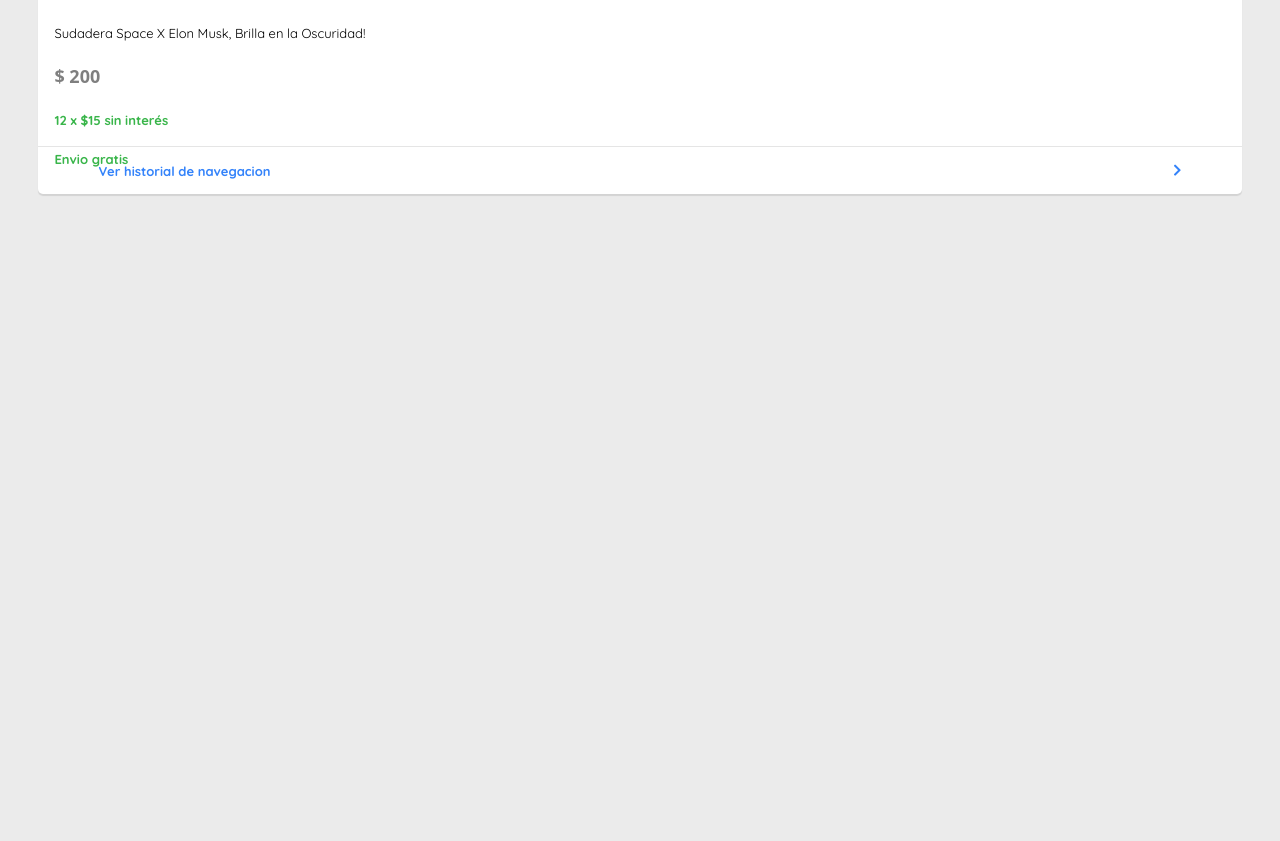
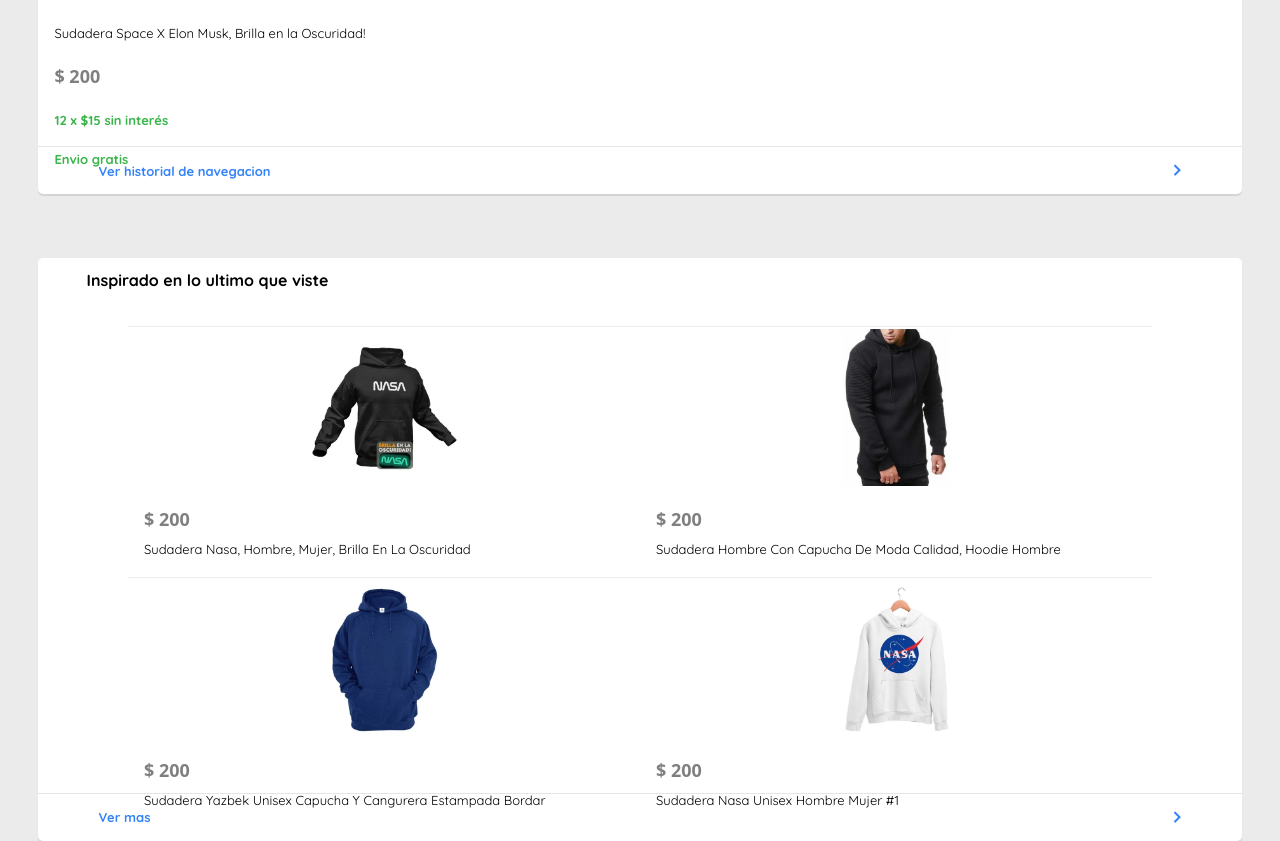
Before and after one commit to AdolfoCBasilio/mercadoLibreClon, a plain HTML site: page index.html in a window 1280 px wide. Shown: the part 774-1615 px from the top of the page. Before the commit the page ends 1000 px from the top, so only its background shows below. Drawn offline with Linux system fonts and the light colour scheme.

Commit message:
Uno,DosGrid

```diff
--- a/estilos.css
+++ b/estilos.css
@@ -331,47 +331,127 @@ font-weight: initial;
     font-size: small;
 }
 
-/*
 
+
+
+
+.primerElementoGrid {
+    /* border: 1px solid yellow; */
+    background: white;
+    margin: 0 3%;
+    border-radius: 5px;
+    margin-bottom: 5%;
+    /* height: 62vh; */
+    display: flex;
+    box-shadow: 0 2px 1px 0 rgb(0 0 0 / 10%);
+    flex-direction: column;
+}
+.primerElementoTituloGrid {
+    /* border: 2px solid green; */
+    font-size: larger;
+    font-family: Quicksand;
+    font-weight: bold;
+    font-size: medium;
+    display: flex;
+    align-items: center;
+    justify-content: flex-start;
+    margin: 12px 4%;
+}
 .primerGrid{
     display: grid;
     grid-template-columns: minmax(auto, 1024px);
     justify-content: center;
+    margin: 2%;
+
+
 }
 .contenedorPrimerGrid{
+
     display: grid;
     grid-template-columns: 1fr 1fr;
     grid-template-areas: "itemUno itemDos"
                          "itemTres itemCuatro";
+}
+.itemUnoGrid{
 
-}
-.itemUno{
     grid-area: itemUno;
     display: flex;
-    justify-content: center;
+    /* justify-content: center; */
     flex-direction: column;
 
 }
-.itemDos{
+.itemDosGrid{
+
     grid-area: itemDos;
     display: flex;
     justify-content: center;
     flex-direction: column;
 
 }
-.itemTres{
+.itemTresGrid{
+
     grid-area: itemTres;
     display: flex;
     justify-content: center;
     flex-direction: column;
 
 }
-.itemCuatro{
+.itemCuatroGrid{
+
     grid-area: itemCuatro;
     display: flex;
     justify-content: center;
     flex-direction: column;
+    justify-content: flex-start;
+
 }
+
+
+
+.publicidadUnoGrid {
+
+    border-top: 1px solid rgba(0, 0, 0, 0.074);
+    /* border: 5px solid yellow; */
+    border-radius: 10px solid red;
+    /* background: red; */
+    width: 100%;
+    height: 20vh;
+    display: flex;
+    justify-content: center;
+    overflow: hidden;
+}
+.publicidadUnoImgGrid{
+    /* border: 5px solid green; */
+    /* object-fit: contain; */
+    width: auto;
+    height: 100%;
+    object-position: 0px 2px;
+}
+.primerElementoReferenciasGrid {
+
+    /* background: blue; */
+    display: flex;
+    flex-direction: column;
+    padding: 16px;
+}
+.referenciaSpanGrid{
+
+color: black;
+font-family: Quicksand;
+margin: 1% 0%;
+font-size: small;
+font-weight: initial;
+}
+.referenciaH2Grid {
+
+    color: rgba(0, 0, 0, 0.5);
+    font-family: system-ui;
+    margin: 1% 0%;
+    font-size: large;
+    font-weight: bold;
+}
+/* }
+
 .referenciaSpanGrid{
     color: black;
     font-family: Quicksand;
@@ -410,9 +490,9 @@ font-weight: initial;
         margin-bottom: 6%;
         display: flex;
         flex-direction: row;
-    }
-     */
+    } */
 
+/*
   @media screen and (max-width: 425px) {
   .menu{
     width: 30vw;
@@ -457,4 +537,4 @@ font-weight: initial;
     width: 50vw;
 
 }
-}
+} */
--- a/index.html
+++ b/index.html
@@ -95,73 +95,74 @@
 
 
 
-<!--
 
-    <section class="primerElemento">
-        <h1 class="primerElementoTitulo">Inspirado en lo ultimo que viste</h1>
+    <section class="primerElementoGrid">
+        <h1 class="primerElementoTituloGrid">Inspirado en lo ultimo que viste</h1>
 
         <div class="primerGrid">
             <div class="contenedorPrimerGrid">
 
 
-                <div class="itemUno">
-                    <div class="publicidadUno">
-                        <img class="publicidadUnoImg"
+                <div class="itemUnoGrid">
+                    <div class="publicidadUnoGrid">
+                        <img class="publicidadUnoImgGrid"
                             src="./sources/productos/D_Q_NP_2X_607943-MLM43277226639_082020-P (1).webp" alt="">
                     </div>
-
-                    <div class="primerElementoReferencias">
-                        <h2 class="referenciaH2">$ 200</h2>
+                    <div class="primerElementoReferenciasGrid">
+                        <h2 class="referenciaH2Grid">$ 200</h2>
                         <span class="referenciaSpanGrid">Sudadera Nasa, Hombre, Mujer, Brilla En La Oscuridad</span>
                     </div>
                 </div>
 
-                <div class="itemDos">
-                    <div class="publicidadUno">
-                        <img class="publicidadUnoImg"
+                <div class="itemDosGrid">
+                    <div class="publicidadUnoGrid">
+                        <img class="publicidadUnoImgGrid"
                             src="./sources/productos/D_Q_NP_2X_618808-MLM40644175438_022020-P.webp" alt="">
                     </div>
-
-                    <div class="primerElementoReferencias">
-                        <h2 class="referenciaH2">$ 200</h2>
+                    <div class="primerElementoReferenciasGrid">
+                        <h2 class="referenciaH2Grid">$ 200</h2>
                         <span class="referenciaSpanGrid">Sudadera Hombre Con Capucha De Moda Calidad, Hoodie
                             Hombre</span>
                     </div>
                 </div>
 
-                <div class="itemTres">
-                    <div class="publicidadUno">
-                        <img class="publicidadUnoImg"
+                <div class="itemTresGrid">
+                    <div class="publicidadUnoGrid">
+                        <img class="publicidadUnoImgGrid"
                             src="./sources/productos/D_Q_NP_2X_610728-MLM31220647188_062019-P.webp" alt="">
                     </div>
-
-                    <div class="primerElementoReferencias">
-                        <h2 class="referenciaH2">$ 200</h2>
+                    <div class="primerElementoReferenciasGrid">
+                        <h2 class="referenciaH2Grid">$ 200</h2>
                         <span class="referenciaSpanGrid">Sudadera Yazbek Unisex Capucha Y Cangurera Estampada Bordar
                         </span>
                     </div>
                 </div>
 
 
-                <div class="itemCuatro">
-                    <div class="publicidadUno">
-                        <img class="publicidadUnoImg"
+                <div class="itemCuatroGrid">
+                    <div class="publicidadUnoGrid">
+                        <img class="publicidadUnoImgGrid"
                             src="./sources/productos/D_Q_NP_2X_938791-MLM41216174290_032020-P.webp" alt="">
                     </div>
-
-                    <div class="primerElementoReferencias">
-                        <h2 class="referenciaH2">$ 200</h2>
+                    <div class="primerElementoReferenciasGrid">
+                        <h2 class="referenciaH2Grid">$ 200</h2>
                         <span class="referenciaSpanGrid">Sudadera Nasa Unisex Hombre Mujer #1</span>
                     </div>
                 </div>
 
             </div>
+        </div>
 
-            <div class="verMas">
-                <span class="historialDeNav"> Ver mas</span>
-                <i class="iconVermas fas fa-chevron-right"></i>
-            </div>
+        <div class="verMas">
+            <span class="historialDeNav"> Ver mas</span>
+            <i class="iconVermas fas fa-chevron-right"></i>
+        </div>
     </section>
+
+
+
+
+    <!--
 
 <section class="seccionVertical">
 
```
